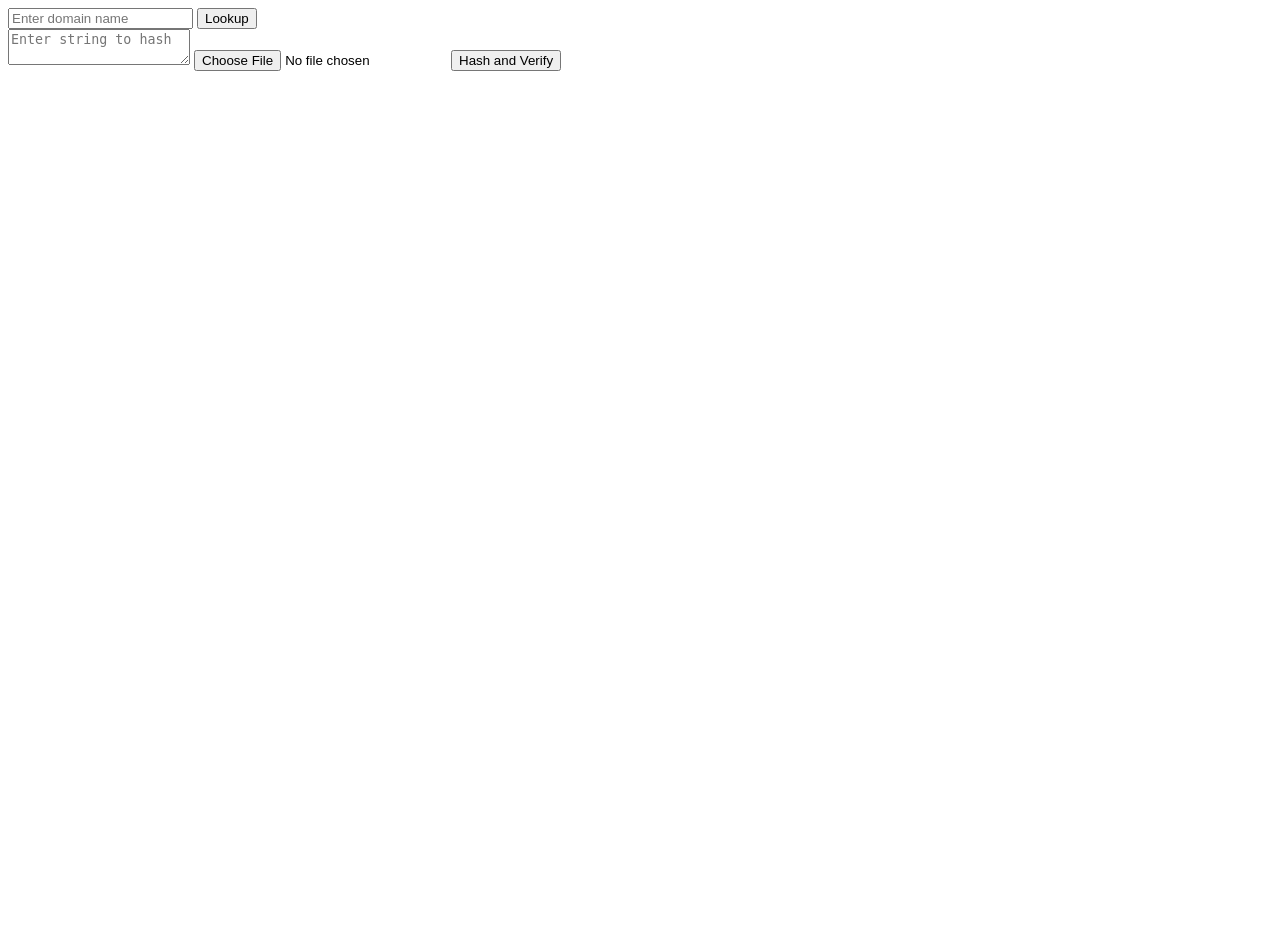
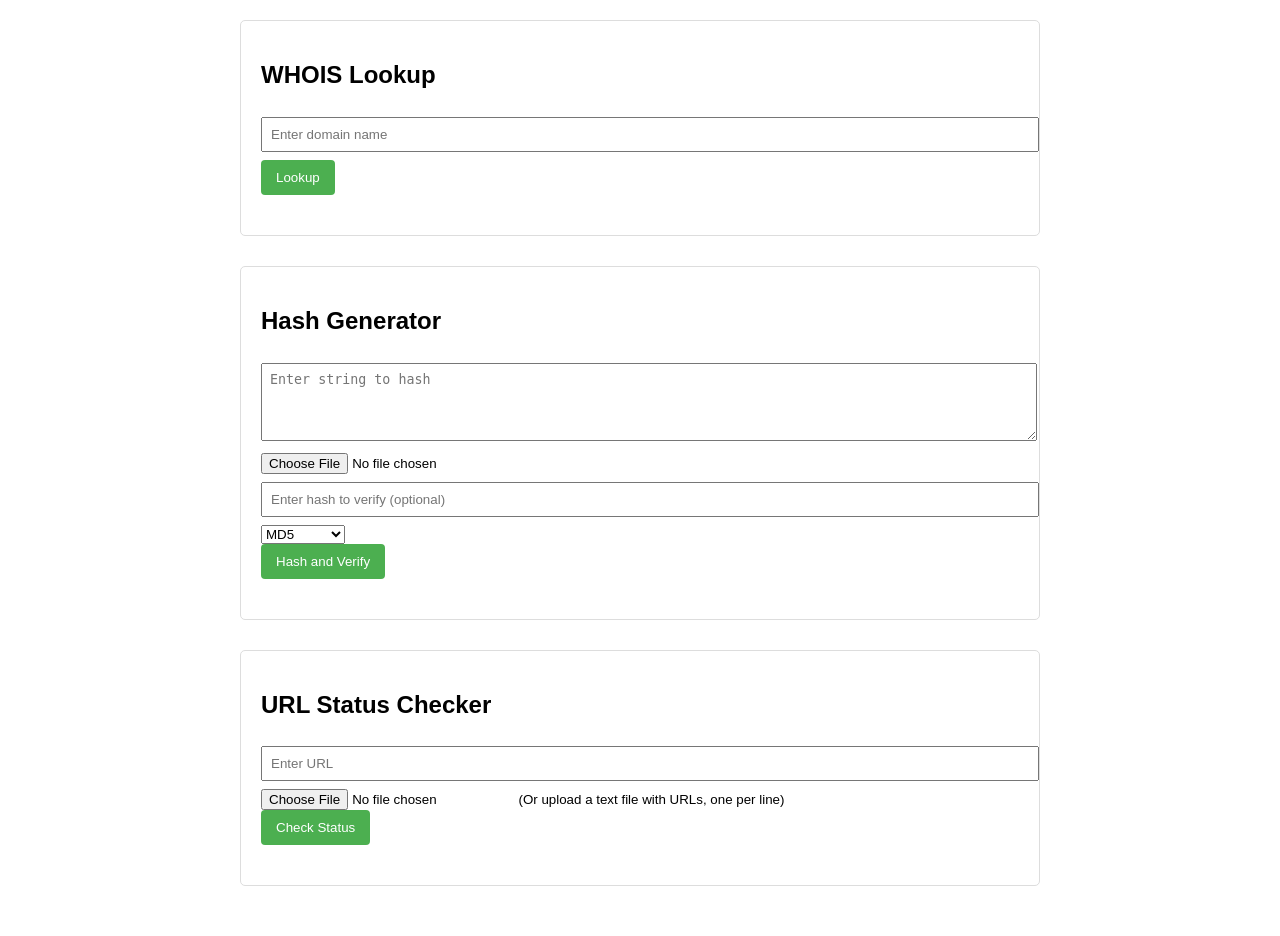
Before and after one commit to GyasiAmosKwadwo/security-analyses-tools, a Django app: page / in a window 1280 px wide. Before the commit the page ends 71 px from the top, so only its background shows below. Run offline with Django 5.2, Linux system fonts and the light colour scheme.

Commit message:
redo the url checker

```diff
--- a/core/core/urls.py
+++ b/core/core/urls.py
@@ -16,10 +16,11 @@ Including another URLconf
 """
 from django.contrib import admin
 from django.urls import path
-from core.views import get_whois_info, hash_string
+from core.views import get_whois_info, hash_string, check_url_status
 
 urlpatterns = [
     path('admin/', admin.site.urls),
     path('', get_whois_info, name="whois"),
     path('hash/', hash_string, name="hash"),
+    path('url-status/', check_url_status, name="check_url"),
 ]
--- a/core/core/views.py
+++ b/core/core/views.py
@@ -1,78 +1,126 @@
+from typing import Dict, Any
 import whois
 import hashlib
+import requests
+from django.http import HttpRequest, HttpResponse
 from django.shortcuts import render
-from django.core.files.uploadedfile import UploadedFile
+from django.conf import settings
 
+def get_whois_info(request: HttpRequest) -> HttpResponse:
+    """
+    Get WHOIS information for a given domain name.
+    """
+    context: Dict[str, Any] = {}
+    if request.method == 'POST':
+        domain_name = request.POST.get('domain_name', '').strip()
+        if not domain_name:
+            context['error'] = 'Please provide a domain name'
+            return render(request, 'index.html', context)
 
-def get_whois_info(request):
-    context = {}
-    if request.method == 'POST':
-        domain_name = request.POST.get('domain_name')
         try:
             w = whois.whois(domain_name)
             context['response'] = w.items()
         except Exception as e:
-            context['error'] = str(e)
+            context['error'] = f'WHOIS lookup failed: {str(e)}'
+
     return render(request, 'index.html', context)
 
-
-#Hashing Function
-def hash_string(request):
-    context = {}
+def hash_string(request: HttpRequest) -> HttpResponse:
+    """
+    Generate hash values for input string or file using multiple algorithms.
+    """
+    context: Dict[str, Any] = {}
     if request.method == 'POST':
         input_string = request.POST.get('input_string', '').strip()
         uploaded_file = request.FILES.get('file')
         given_hash = request.POST.get('given_hash', '').strip()
-        hash_type = request.POST.get('hash_type', '').strip()
+        hash_type = request.POST.get('hash_type', '').strip().upper()
 
         if not input_string and not uploaded_file:
             context['error'] = 'Please provide a string or upload a file to hash'
             return render(request, 'index.html', context)
 
         try:
+            hash_algorithms = {
+                'MD5': hashlib.md5,
+                'SHA1': hashlib.sha1,
+                'SHA256': hashlib.sha256,
+                'SHA3_256': hashlib.sha3_256,
+                'BLAKE2B': hashlib.blake2b
+            }
+
             if input_string:
                 hash_results = {
-                    'MD5': hashlib.md5(input_string.encode()).hexdigest(),
-                    'SHA1': hashlib.sha1(input_string.encode()).hexdigest(),
-                    'SHA256': hashlib.sha256(input_string.encode()).hexdigest(),
-                    'SHA3_256': hashlib.sha3_256(input_string.encode()).hexdigest(),
-                    'BLAKE2s': hashlib.blake2s(input_string.encode()).hexdigest()
+                    name: algo(input_string.encode()).hexdigest()
+                    for name, algo in hash_algorithms.items()
                 }
-                context['hash_results'] = hash_results
-                context['input_string'] = input_string
+                context.update({
+                    'hash_results': hash_results,
+                    'input_string': input_string
+                })
 
-                if given_hash and hash_type:
-                    calculated_hash = hash_results.get(hash_type.upper())
-                    if calculated_hash == given_hash:
-                        context['hash_match'] = f'The given {hash_type} hash matches the calculated hash.'
-                    else:
-                        context['hash_match'] = f'The given {hash_type} hash does not match the calculated hash.'
+                if given_hash and hash_type in hash_algorithms:
+                    calculated_hash = hash_results.get(hash_type)
+                    context['hash_match'] = (
+                        f'The given {hash_type} hash '
+                        f'{"matches" if calculated_hash == given_hash else "does not match"} '
+                        'the calculated hash.'
+                    )
 
             elif uploaded_file:
-                hash_results_file = {
-                    'MD5': hashlib.md5(),
-                    'SHA1': hashlib.sha1(),
-                    'SHA256': hashlib.sha256(),
-                    'SHA3_256': hashlib.sha3_256(),
-                    'BLAKE2s': hashlib.blake2s()
+                hash_objects = {
+                    name: algo() for name, algo in hash_algorithms.items()
                 }
 
                 for chunk in uploaded_file.chunks():
-                    for hash_object in hash_results_file.values():
+                    for hash_object in hash_objects.values():
                         hash_object.update(chunk)
 
-                hash_results_file = {k: v.hexdigest() for k, v in hash_results_file.items()}
-                context['hash_results_file'] = hash_results_file
-                context['file_name'] = uploaded_file.name
-
-                if given_hash and hash_type:
-                    calculated_hash = hash_results_file.get(hash_type.upper())
-                    if calculated_hash == given_hash:
-                        context['hash_match_file'] = f'The given {hash_type} hash matches the calculated hash for the file.'
-                    else:
-                        context['hash_match_file'] = f'The given {hash_type} hash does not match the calculated hash for the file.'
+                hash_results = {
+                    name: obj.hexdigest()
+                    for name, obj in hash_objects.items()
+                }
+                context.update({
+                    'hash_results_file': hash_results,
+                    'file_name': uploaded_file.name
+                })
 
         except Exception as e:
             context['error'] = f'Error generating hashes: {str(e)}'
 
     return render(request, 'index.html', context)
+
+def check_url_status(request: HttpRequest) -> HttpResponse:
+    """
+    Check HTTP status for given URL or list of URLs from file.
+    """
+    context: Dict[str, Any] = {}
+    if request.method == "POST":
+        domain = request.POST.get("domain_name", '').strip()
+        file = request.FILES.get("file")
+        timeout = getattr(settings, 'URL_TIMEOUT', 5)
+
+        if not domain and not file:
+            context['error'] = 'Please provide a domain name or upload a file'
+            return render(request, 'index.html', context)
+
+        def check_single_url(url: str) -> str:
+            if not url.startswith(('http://', 'https://')):
+                url = f"https://{url}"
+            try:
+                response = requests.get(url, timeout=timeout)
+                return f"URL: {url} - Status Code: {response.status_code}"
+            except requests.RequestException as e:
+                return f"URL: {url} - Error: {str(e)}"
+
+        if domain:
+            context['url_status'] = check_single_url(domain)
+        elif file:
+            url_statuses = []
+            for line in file:
+                domain = line.decode('utf-8').strip()
+                if domain:
+                    url_statuses.append(check_single_url(domain))
+            context['url_statuses'] = url_statuses
+
+    return render(request, 'index.html', context)
--- a/core/templates/index.html
+++ b/core/templates/index.html
@@ -3,60 +3,161 @@
 <head>
     <meta charset="UTF-8">
     <meta name="viewport" content="width=device-width, initial-scale=1.0">
-    <title>Document</title>
+    <title>Security Analysis Tools</title>
+    <style>
+        body {
+            font-family: Arial, sans-serif;
+            max-width: 800px;
+            margin: 0 auto;
+            padding: 20px;
+        }
+        .tool-section {
+            margin-bottom: 30px;
+            padding: 20px;
+            border: 1px solid #ddd;
+            border-radius: 5px;
+        }
+        form {
+            margin-bottom: 20px;
+        }
+        input[type="text"], textarea {
+            width: 100%;
+            padding: 8px;
+            margin: 8px 0;
+        }
+        button {
+            background-color: #4CAF50;
+            color: white;
+            padding: 10px 15px;
+            border: none;
+            border-radius: 4px;
+            cursor: pointer;
+        }
+        button:hover {
+            background-color: #45a049;
+        }
+        .results {
+            background-color: #f9f9f9;
+            padding: 15px;
+            border-radius: 4px;
+        }
+        .error {
+            color: red;
+            padding: 10px;
+            background-color: #ffe6e6;
+            border-radius: 4px;
+        }
+    </style>
 </head>
 <body>
+    <!-- WHOIS Lookup Section -->
+    <div class="tool-section">
+        <h2>WHOIS Lookup</h2>
         <form method="post" action="{% url 'whois' %}">
             {% csrf_token %}
-    <input type="text" name="domain_name" placeholder="Enter domain name">
+            <input type="text" name="domain_name" placeholder="Enter domain name" required>
             <button type="submit">Lookup</button>
         </form>
 
         {% if response %}
-    <h2>WHOIS Response:</h2>
+            <div class="results">
+                <h3>WHOIS Response:</h3>
                 <ul>
                     {% for key, value in response %}
-            <li>{{ key }}: {{ value }}</li>
+                        <li><strong>{{ key }}:</strong> {{ value }}</li>
                     {% endfor %}
                 </ul>
-{% elif error %}
-    <p>Error: {{ error }}</p>
+            </div>
         {% endif %}
+    </div>
 
-<!-- Hashing Form -->
-<form method="post" enctype="multipart/form-data" action ="{% url 'hash' %}">
+    <!-- Hash Generator Section -->
+    <div class="tool-section">
+        <h2>Hash Generator</h2>
+        <form method="post" enctype="multipart/form-data" action="{% url 'hash' %}">
             {% csrf_token %}
-    <textarea name="input_string" placeholder="Enter string to hash"></textarea>
+            <div>
+                <textarea name="input_string" placeholder="Enter string to hash" rows="4"></textarea>
+            </div>
+            <div>
                 <input type="file" name="file">
+            </div>
+            <div>
+                <input type="text" name="given_hash" placeholder="Enter hash to verify (optional)">
+                <select name="hash_type">
+                    <option value="MD5">MD5</option>
+                    <option value="SHA1">SHA1</option>
+                    <option value="SHA256">SHA256</option>
+                    <option value="SHA3_256">SHA3-256</option>
+                    <option value="BLAKE2B">BLAKE2b</option>
+                </select>
+            </div>
             <button type="submit">Hash and Verify</button>
         </form>
 
         {% if hash_results %}
-    <h2>Hash Results for String:</h2>
+            <div class="results">
+                <h3>Hash Results for String:</h3>
                 <ul>
                     {% for hash_type, hash_value in hash_results.items %}
-            <li>{{ hash_type }}: {{ hash_value }}</li>
+                        <li><strong>{{ hash_type }}:</strong> {{ hash_value }}</li>
                     {% endfor %}
                 </ul>
-    <p>Input String: {{ input_string }}</p>
+                <p><strong>Input String:</strong> {{ input_string }}</p>
                 {% if hash_match %}
                     <p>{{ hash_match }}</p>
                 {% endif %}
+            </div>
         {% elif hash_results_file %}
-    <h2>Hash Results for File:</h2>
+            <div class="results">
+                <h3>Hash Results for File:</h3>
                 <ul>
                     {% for hash_type, hash_value in hash_results_file.items %}
-            <li>{{ hash_type }}: {{ hash_value }}</li>
+                        <li><strong>{{ hash_type }}:</strong> {{ hash_value }}</li>
                     {% endfor %}
                 </ul>
-    <p>File Name: {{ file_name }}</p>
+                <p><strong>File Name:</strong> {{ file_name }}</p>
                 {% if hash_match_file %}
                     <p>{{ hash_match_file }}</p>
                 {% endif %}
-{% elif error %}
-    <p>Error: {{ error }}</p>
+            </div>
         {% endif %}
+    </div>
 
+    <!-- URL Status Checker Section -->
+    <div class="tool-section">
+        <h2>URL Status Checker</h2>
+        <form method="post" enctype="multipart/form-data" action="{% url 'check_url' %}">
+            {% csrf_token %}
+            <input type="text" name="domain_name" placeholder="Enter URL">
+            <div>
+                <input type="file" name="file" accept=".txt">
+                <small>(Or upload a text file with URLs, one per line)</small>
+            </div>
+            <button type="submit">Check Status</button>
+        </form>
 
+        {% if url_status %}
+            <div class="results">
+                <h3>URL Status:</h3>
+                <p>{{ url_status }}</p>
+            </div>
+        {% elif url_statuses %}
+            <div class="results">
+                <h3>Bulk URL Status Results:</h3>
+                <ul>
+                    {% for status in url_statuses %}
+                        <li>{{ status }}</li>
+                    {% endfor %}
+                </ul>
+            </div>
+        {% endif %}
+    </div>
+
+    {% if error %}
+        <div class="error">
+            <strong>Error:</strong> {{ error }}
+        </div>
+    {% endif %}
 </body>
 </html>
```
Also changed, not shown: core/core/settings.py (+8 -3 lines), core/requirements.txt (added, +7 -0 lines). Lines whose indentation alone changed are shown as unchanged.
